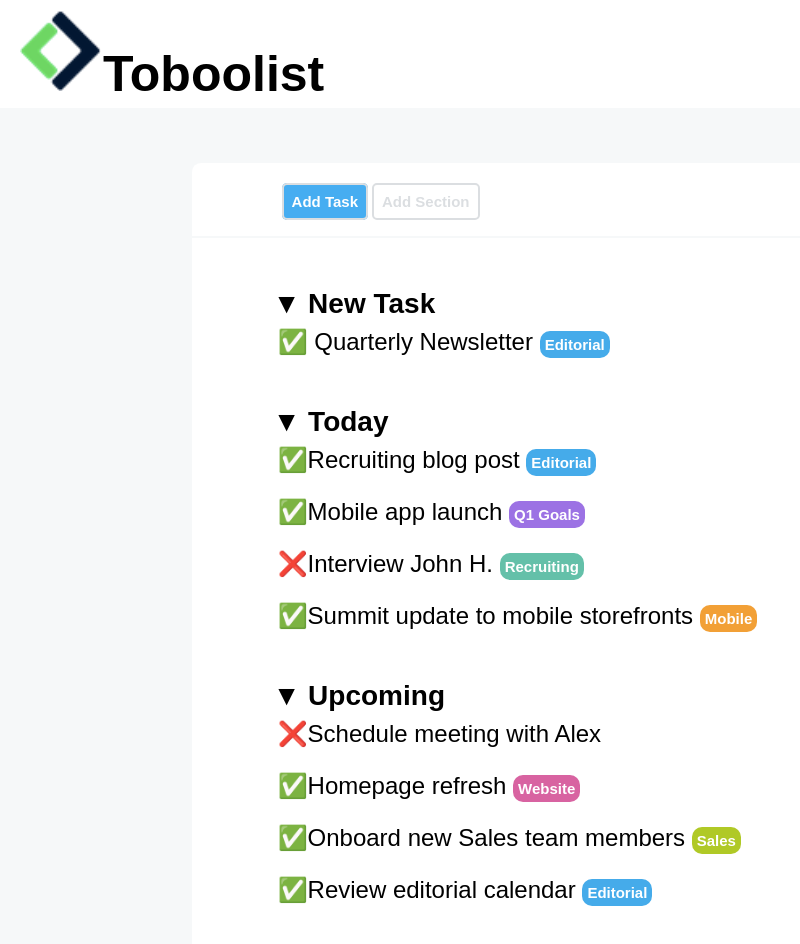
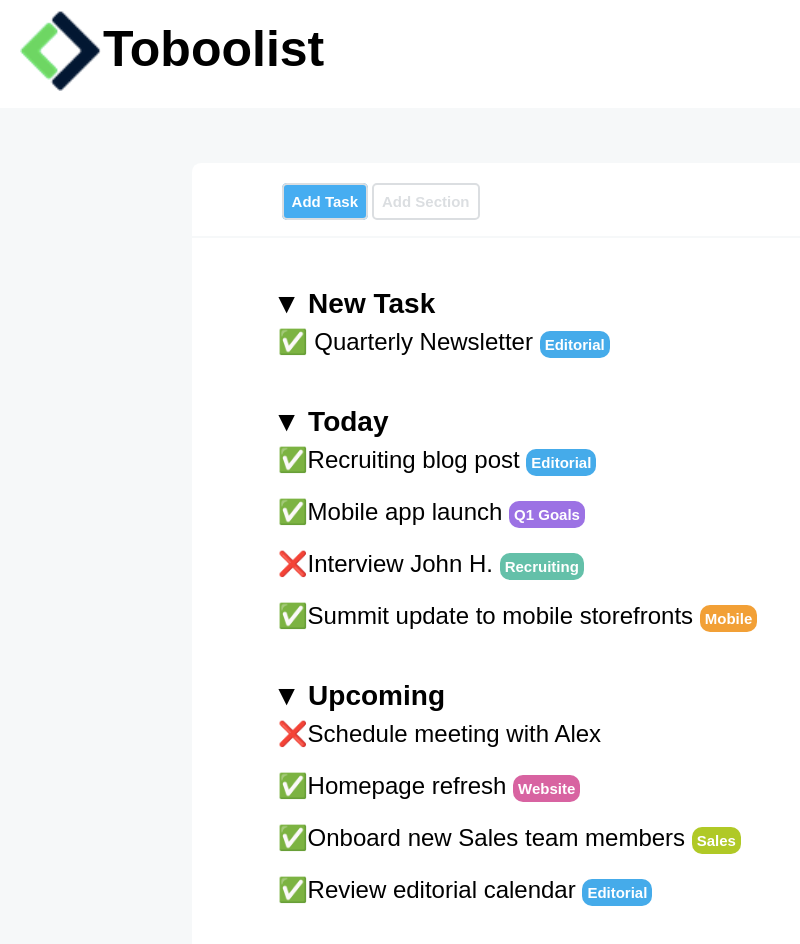
Before and after one commit to EduardoVaccarella/html-css-toboolist, a plain HTML site: page index.html in a window 1280 px wide. Shown: the top 944 px of the page, without its empty margins (0-800 px from the left). Drawn offline with Linux system fonts and the light colour scheme.

Commit message:
Ho risolto l'allineamento del titolo

```diff
--- a/index.html
+++ b/index.html
@@ -13,9 +13,9 @@
         <span>
             <img id="logo" src="img/Logo.png" alt="">
         </span>
-        <span id="titolo">
+        <div id="titolo">
             Toboolist
-        </span>
+        </div>
     </div>
 
 
--- a/style.css
+++ b/style.css
@@ -15,6 +15,7 @@ body {
 #logo {
     padding-top: 10px;
     padding-left: 20px;
+    display: inline-block;
     height: 75%;
 }
 
@@ -22,7 +23,9 @@ body {
     font-size: 50px;
     font-weight: bold;
     font-family: arial;
+    display: inline-block;
     line-height: 5px;
+    vertical-align: 25px;
 }
 
 #main {
```
